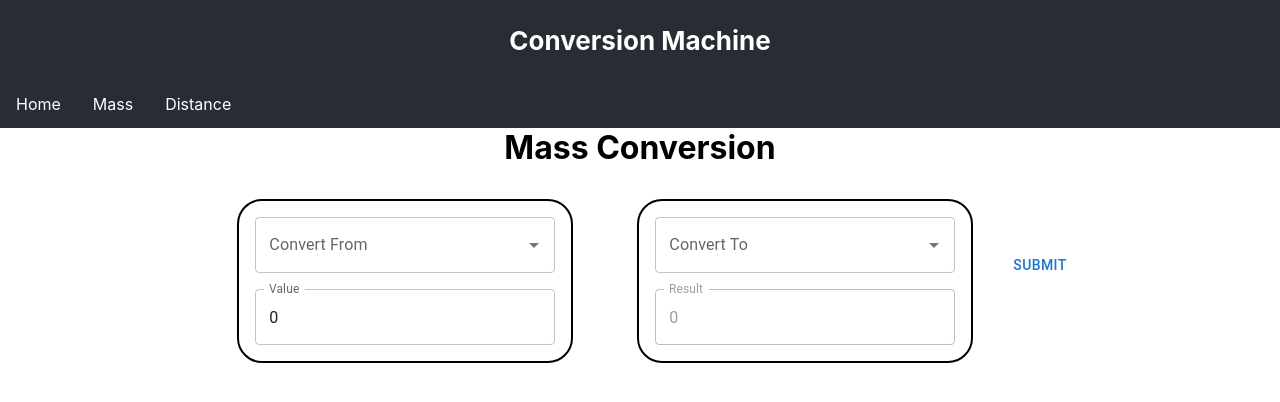
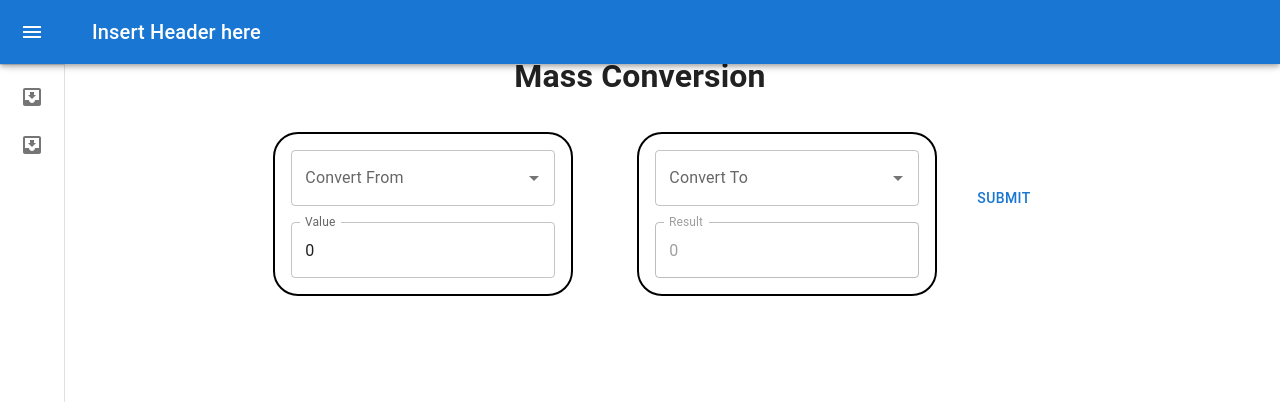
Before and after one commit to MatthewNobes/conversion-app, a React (Create React App) app: page /Mass in a window 1280 px wide. Shown: the top 402 px of the page. Built offline with nearby package versions, Linux system fonts and the light colour scheme.

Commit message:
#5 Setting up listlink component

```diff
--- a/src/App.js
+++ b/src/App.js
@@ -1,7 +1,7 @@
 import "./App.css";
-import { BrowserRouter, Routes, Route, Link } from "react-router-dom";
+import { BrowserRouter, Routes, Route } from "react-router-dom";
 
-import Header from "./Components/Header";
+import Menu from "./Components/Menu";
 import NavList from "./Components/NavList";
 
 import Home from "./Components/Home";
@@ -12,7 +12,7 @@ const App = () => {
   return (
     <BrowserRouter>
       <div className="App">
-        <Header />
+        <Menu />
         <NavList />
         <Routes>
           <Route path="/Distance" element={<DistanceConversion />} />
--- a/src/Components/Header.js
+++ /dev/null
@@ -1,9 +0,0 @@
-import css from './Header.module.css'
-
-export default function Header() {
-  return (
-      <h1 className={css.Header}>
-        Conversion Machine
-      </h1>
-  );
-}
--- /dev/null
+++ b/src/Components/Menu/ListLink/ListLink.js
@@ -0,0 +1,30 @@
+import { ListItemButton, ListItemIcon, ListItemText } from "@mui/material";
+import { Link } from "react-router-dom";
+import InboxIcon from "@mui/icons-material/MoveToInbox";
+
+export const ListLink = (props) => {
+  const isOpen = props.isOpen;
+  return (
+    <ListItemButton
+      key={"Mass"}
+      sx={{
+        minHeight: 48,
+        justifyContent: isOpen ? "initial" : "center",
+        px: 2.5,
+      }}
+      component={Link}
+      to="/Mass"
+    >
+      <ListItemIcon
+        sx={{
+          minWidth: 0,
+          mr: isOpen ? 3 : "auto",
+          justifyContent: "center",
+        }}
+      >
+        <InboxIcon />
+      </ListItemIcon>
+      <ListItemText primary={"Mass"} sx={{ opacity: isOpen ? 1 : 0 }} />
+    </ListItemButton>
+  );
+};
--- /dev/null
+++ b/src/Components/Menu/ListLink/index.js
@@ -0,0 +1,2 @@
+import { ListLink } from "./ListLink";
+export default ListLink;
--- /dev/null
+++ b/src/Components/Menu/Menu.js
@@ -0,0 +1,137 @@
+import * as React from "react";
+import { styled, useTheme } from "@mui/material/styles";
+import Box from "@mui/material/Box";
+import MuiDrawer from "@mui/material/Drawer";
+import MuiAppBar from "@mui/material/AppBar";
+import Toolbar from "@mui/material/Toolbar";
+import List from "@mui/material/List";
+import CssBaseline from "@mui/material/CssBaseline";
+import Typography from "@mui/material/Typography";
+import Divider from "@mui/material/Divider";
+import IconButton from "@mui/material/IconButton";
+import MenuIcon from "@mui/icons-material/Menu";
+import ChevronLeftIcon from "@mui/icons-material/ChevronLeft";
+import ChevronRightIcon from "@mui/icons-material/ChevronRight";
+
+import ListLink from "./ListLink";
+
+const drawerWidth = 240;
+
+const openedMixin = (theme) => ({
+  width: drawerWidth,
+  transition: theme.transitions.create("width", {
+    easing: theme.transitions.easing.sharp,
+    duration: theme.transitions.duration.enteringScreen,
+  }),
+  overflowX: "hidden",
+});
+
+const closedMixin = (theme) => ({
+  transition: theme.transitions.create("width", {
+    easing: theme.transitions.easing.sharp,
+    duration: theme.transitions.duration.leavingScreen,
+  }),
+  overflowX: "hidden",
+  width: `calc(${theme.spacing(7)} + 1px)`,
+  [theme.breakpoints.up("sm")]: {
+    width: `calc(${theme.spacing(8)} + 1px)`,
+  },
+});
+
+const DrawerHeader = styled("div")(({ theme }) => ({
+  display: "flex",
+  alignItems: "center",
+  justifyContent: "flex-end",
+  padding: theme.spacing(0, 1),
+  // necessary for content to be below app bar
+  ...theme.mixins.toolbar,
+}));
+
+const AppBar = styled(MuiAppBar, {
+  shouldForwardProp: (prop) => prop !== "open",
+})(({ theme, open }) => ({
+  zIndex: theme.zIndex.drawer + 1,
+  transition: theme.transitions.create(["width", "margin"], {
+    easing: theme.transitions.easing.sharp,
+    duration: theme.transitions.duration.leavingScreen,
+  }),
+  ...(open && {
+    marginLeft: drawerWidth,
+    width: `calc(100% - ${drawerWidth}px)`,
+    transition: theme.transitions.create(["width", "margin"], {
+      easing: theme.transitions.easing.sharp,
+      duration: theme.transitions.duration.enteringScreen,
+    }),
+  }),
+}));
+
+const Drawer = styled(MuiDrawer, {
+  shouldForwardProp: (prop) => prop !== "open",
+})(({ theme, open }) => ({
+  width: drawerWidth,
+  flexShrink: 0,
+  whiteSpace: "nowrap",
+  boxSizing: "border-box",
+  ...(open && {
+    ...openedMixin(theme),
+    "& .MuiDrawer-paper": openedMixin(theme),
+  }),
+  ...(!open && {
+    ...closedMixin(theme),
+    "& .MuiDrawer-paper": closedMixin(theme),
+  }),
+}));
+
+export const Menu = () => {
+  const theme = useTheme();
+  const [open, setOpen] = React.useState(false);
+
+  const handleDrawerOpen = () => {
+    setOpen(true);
+  };
+
+  const handleDrawerClose = () => {
+    setOpen(false);
+  };
+
+  return (
+    <Box sx={{ display: "flex" }}>
+      <CssBaseline />
+      <AppBar position="fixed" open={open}>
+        <Toolbar>
+          <IconButton
+            color="inherit"
+            aria-label="open drawer"
+            onClick={handleDrawerOpen}
+            edge="start"
+            sx={{
+              marginRight: 5,
+              ...(open && { display: "none" }),
+            }}
+          >
+            <MenuIcon />
+          </IconButton>
+          <Typography variant="h6" noWrap component="div">
+            Insert Header here
+          </Typography>
+        </Toolbar>
+      </AppBar>
+      <Drawer variant="permanent" open={open}>
+        <DrawerHeader>
+          <IconButton onClick={handleDrawerClose}>
+            {theme.direction === "rtl" ? (
+              <ChevronRightIcon />
+            ) : (
+              <ChevronLeftIcon />
+            )}
+          </IconButton>
+        </DrawerHeader>
+        <Divider />
+        <List>
+          <ListLink isOpen={open} />
+          <ListLink isOpen={open} />
+        </List>
+      </Drawer>
+    </Box>
+  );
+};
--- /dev/null
+++ b/src/Components/Menu/index.js
@@ -0,0 +1,2 @@
+import { Menu } from "./Menu";
+export default Menu;
```
